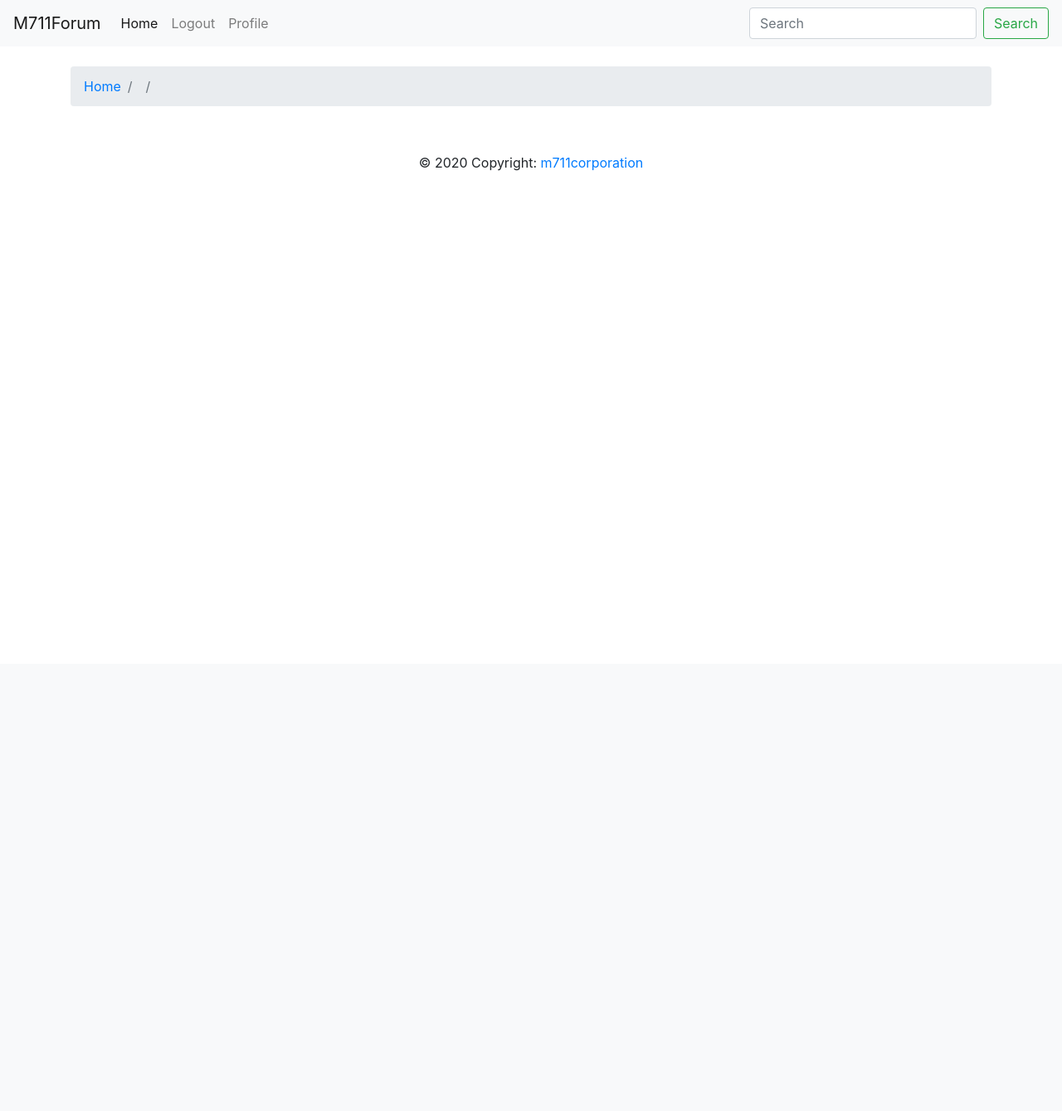
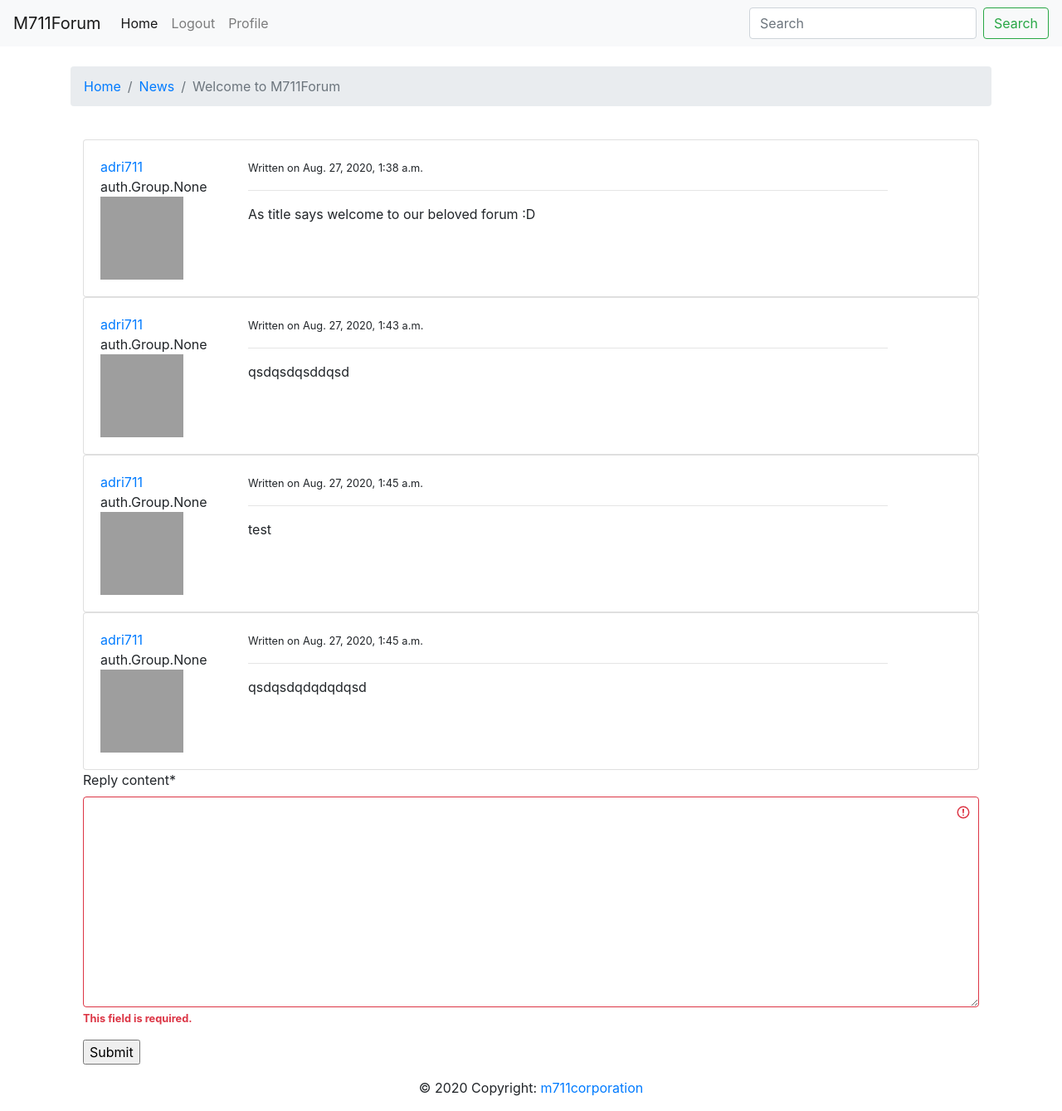
Before and after one commit to adri711/m711forum-django-, a Django app: a page that uses board/templates/board/postdisplay.html in a window 1280 px wide. Shown: the whole page at 83% size. Before the commit the page ends 206 px from the top, so only its background shows below. Run offline with Django 3.2, Linux system fonts and the light colour scheme; a user stored in the database is signed in; data comes from the database, SQL or seed files in the repository; some libraries are stand-ins or nearby versions; grey boxes are pictures that could not be loaded.

Commit message:
Initial commit

```diff
--- a/board/admin.py
+++ b/board/admin.py
@@ -4,3 +4,5 @@ from . import models
 admin.site.register(models.board)
 
 admin.site.register(models.post)
+
+admin.site.register(models.reply)
--- /dev/null
+++ b/board/forms.py
@@ -0,0 +1,28 @@
+from django import forms
+from .models import *
+
+
+class PostCreationForm(forms.Form):
+	title = forms.CharField(max_length=236)
+	content = forms.CharField(widget=forms.Textarea)
+
+	class Meta:
+		model = post
+		fields = ['title', 'content']
+
+class ReplyForm(forms.Form):
+	reply_content = forms.CharField(widget=forms.Textarea)
+
+	class Meta:
+		model = reply
+		field = ['reply_content']
+
+	def clean(self):
+
+		cleaned_data = super(ReplyForm, self).clean()
+		reply_text = cleaned_data.get('reply_content')
+		try:
+			if len(reply_text) < 25:
+				raise forms.ValidationError("The reply length has to be over 24 character")
+		except:
+			pass
--- a/board/models.py
+++ b/board/models.py
@@ -1,9 +1,8 @@
 from django.db import models
 from django.contrib.auth.models import User
 
-# Create your models here.
+class board(models.Model):
 
-class board(models.Model):
 	title = models.CharField(max_length=120)
 	description = models.TextField()
 	slug = models.SlugField()
@@ -12,11 +11,24 @@ class board(models.Model):
 		return self.title
 
 class post(models.Model):
+
 	title = models.CharField(max_length=236)
 	content = models.TextField()
 	post_board = models.ForeignKey(board, on_delete=models.CASCADE)
 	author = models.ForeignKey(User, on_delete=models.CASCADE)
-	release_date = models.DateField(auto_now_add=True)
+	release_date = models.DateTimeField(auto_now_add=True)
+	views = models.IntegerField(default=0)
+	last_activity = models.DateTimeField(auto_now_add=True)
 
 	def __str__(self):
 		return self.title
+
+class reply(models.Model):
+
+	content = models.TextField()
+	reply_to = models.ForeignKey(post, on_delete=models.CASCADE)
+	release_date = models.DateTimeField(auto_now_add=True)
+	author = models.ForeignKey(User, on_delete=models.CASCADE)
+
+	def __str__(self):
+		return 'reply to -> ' + self.reply_to.title + ' by ' +  self.author.username
--- a/board/templates/board/postdisplay.html
+++ b/board/templates/board/postdisplay.html
@@ -1,4 +1,6 @@
 {% extends "board/base.html" %}
+{% load crispy_forms_tags %}
+
 {% block content %}
 
 <div class="container">
@@ -25,7 +27,36 @@
 			</div>
 		</div>
 	</div>
+
+	{% if replies %}
+		{% for reply in replies %}
+			<div class='card'>
+				<div class='card-body'>
+					<div class='row'>
+						<div class='col-md-2'>
+							<a href="#">{{reply.author.username}}</a> <br> {{reply.author.groups}} <br>
+							<img src='https://www.w3schools.com/howto/img_avatar.png' width=100 height=100>
+						</div>
+						<div class='col-md-9'>
+							<small>Written on {{reply.release_date}}</small>
+							<hr>{{reply.content}}
+						</div>
+					</div>
+				</div>
+			</div>
+		{% endfor %}
+	{% endif %}
+
 </div>
 {% endif %}
 
+
+
+<div class='container'>
+	<form method='POST'>
+		{% csrf_token %}
+		{{form|crispy}}
+		<input type='submit'>
+	</form>
+</div>
 {% endblock content %}
--- a/board/urls.py
+++ b/board/urls.py
@@ -4,5 +4,6 @@ from . import views
 urlpatterns = [
 	path('', views.home, name='forum-home'),
 	path('forumdisplay/<slug:boardslug>/', views.forumdisplay, name='forumdisplay'),
-	path('<slug:boardslug>/<int:postid>/', views.postdisplay, name='postdisplay')
+	path('<slug:boardslug>/<int:postid>/', views.postdisplay, name='postdisplay'),
+	path('<slug:boardslug>/create/', views.createpost, name='createpost')
 ]
--- a/board/views.py
+++ b/board/views.py
@@ -1,8 +1,13 @@
-from django.shortcuts import render
-from . models import board, post
+from django.shortcuts import render, redirect
+from . models import board, post, reply
+from .forms import*
+from django.utils import timezone
 
 def home(request):
+
 	context = { 'boards': board.objects.all(), 'title': 'Home page' }
+	[setattr(b, 'latest_posts', post.objects.all().filter(post_board=b).order_by('last_activity')[:3]) for b in context['boards']]
+
 	return render(request, "board/home.html", context)
 
 def alter_posts(posts_list):
@@ -15,14 +20,50 @@ def forumdisplay(request, boardslug=None):
 		context['board'] = board.objects.all().filter(slug=boardslug).first()
 		if context['board']:
 			context['posts'] = post.objects.all().filter(post_board=context['board'])
+			context['posts'] = context['posts'].order_by('-last_activity')
+			[setattr(eachpost, 'reply_count', len(reply.objects.all().filter(reply_to=eachpost))) for eachpost in context['posts']]
 			alter_posts(context['posts'])
+		else:
+			pass
+	else:
+		pass
 
 	return render(request, "board/forumdisplay.html", context)
 
 def postdisplay(request, boardslug, postid):
-	try:
-		requested_post = post.objects.all().filter(pk=postid).first()
-	except:
-		requested_post = None
-	context = {'post': requested_post}
+
+	requested_post = post.objects.all().filter(pk=postid).first()
+	replies = reply.objects.all().filter(reply_to=requested_post)
+	context = { 'post': requested_post, 'replies': replies }
+
+	if request.user.is_authenticated:
+		requested_post.views+=1
+		requested_post.save()
+		context['form'] = ReplyForm(request.POST)
+		if context['form'].is_valid():
+			obj_pointer = post.objects.all().filter(pk=postid).first()
+			context['form'].clean()
+			new_reply = reply(content=request.POST['reply_content'], author=request.user, reply_to=obj_pointer)
+			new_reply.save()
+			obj_pointer.last_activity = timezone.now()
+			obj_pointer.save()
+			return redirect('forum-home')
+
 	return render(request, "board/postdisplay.html", context)
+
+def createpost(request, boardslug):
+	if request.user.is_authenticated:
+		board_target = board.objects.all().filter(slug=boardslug).first()
+		if board_target:
+			form = PostCreationForm(request.POST)
+			context = { 'post_create_form': form }
+			if form.is_valid():
+				new_post = post(title=request.POST['title'], content=request.POST['content'],post_board=board.objects.all().filter(slug=boardslug).first(), author=request.user)
+				new_post.save()
+				return redirect("forum-home")
+			return render(request, "board/createpost.html", context)
+		else:
+			context = {'error': 'ERROR: 404'}
+			return render(request, "board/createpost.html", context)
+	else:
+		return redirect('signin')
--- a/users/forms.py
+++ b/users/forms.py
@@ -21,6 +21,10 @@ class UserRegistrationForm(forms.ModelForm):
 		cleaned_data = super(UserRegistrationForm, self).clean()
 		password_input = cleaned_data.get('password')
 		password_valid = cleaned_data.get('password_validation')
+		email_input = cleaned_data.get('email')
 
 		if password_input != password_valid:
 			raise forms.ValidationError("Passwords don't match.")
+
+		if User.objects.all().filter(email=email_input):
+			raise forms.ValidationError("This email is already registered.")
```
Also changed, not shown: board/templates/board/createpost.html (added, +16 -0 lines), board/templates/board/forumdisplay.html (+5 -3 lines), board/templates/board/home.html (+7 -0 lines), board/migrations/0004_reply.py (added), board/migrations/0005_post_views.py (added), board/migrations/0006_post_last_activity.py (added), board/migrations/0007_auto_20200827_0236.py (added), db.sqlite3, users/migrations/0004_delete_profile.py (added).
